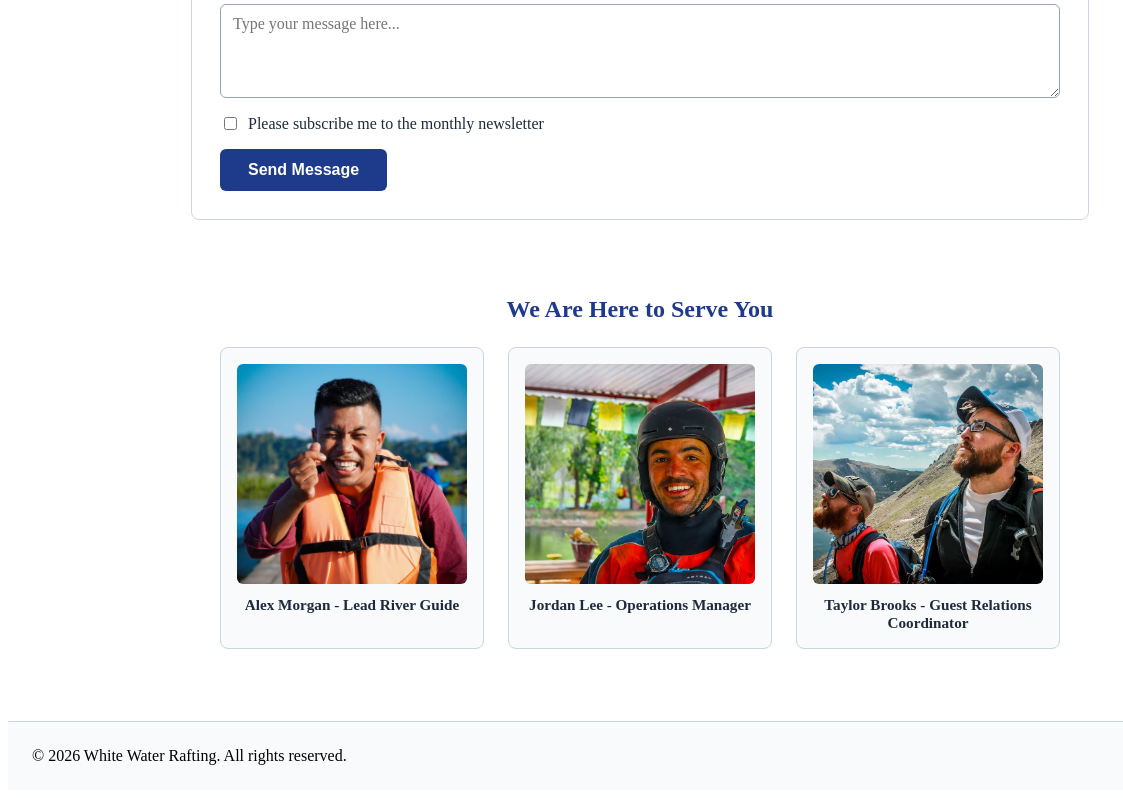
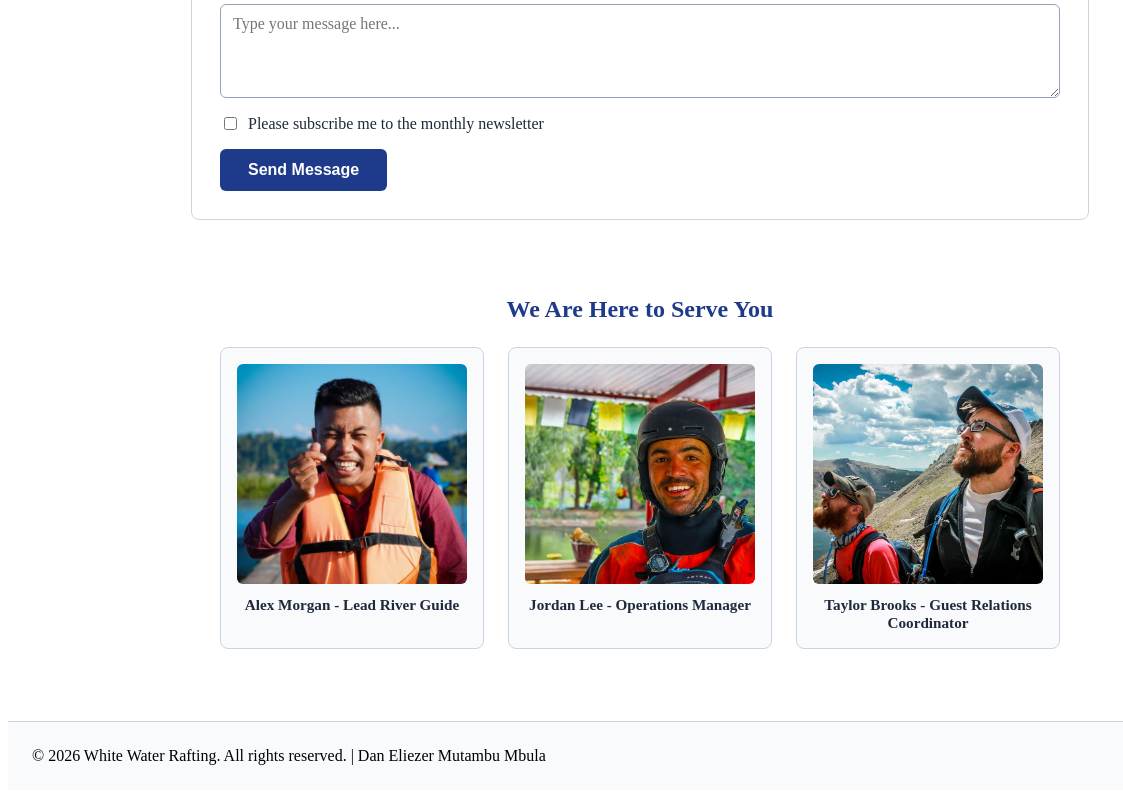
Before and after one commit to danmutambu/wdd130, a plain HTML site: page wwr/contact.html in a window 1280 px wide. Shown: the part 1172-1970 px from the top of the page, 0-1123 px from the left. Drawn offline with Linux system fonts and the light colour scheme.

Commit message:
add student name to footer in contact.html

```diff
--- a/wwr/contact.html
+++ b/wwr/contact.html
@@ -100,7 +100,7 @@
   </main>
 
   <footer>
-    <p>&copy; 2026 White Water Rafting. All rights reserved.</p>
+    <p>&copy; 2026 White Water Rafting. All rights reserved. | Dan Eliezer Mutambu Mbula</p>
     <nav class="socialmedia">
       <a href="https://facebook.com" target="_blank">
         <img src="images/facebook.svg" alt="Facebook Icon">
```
